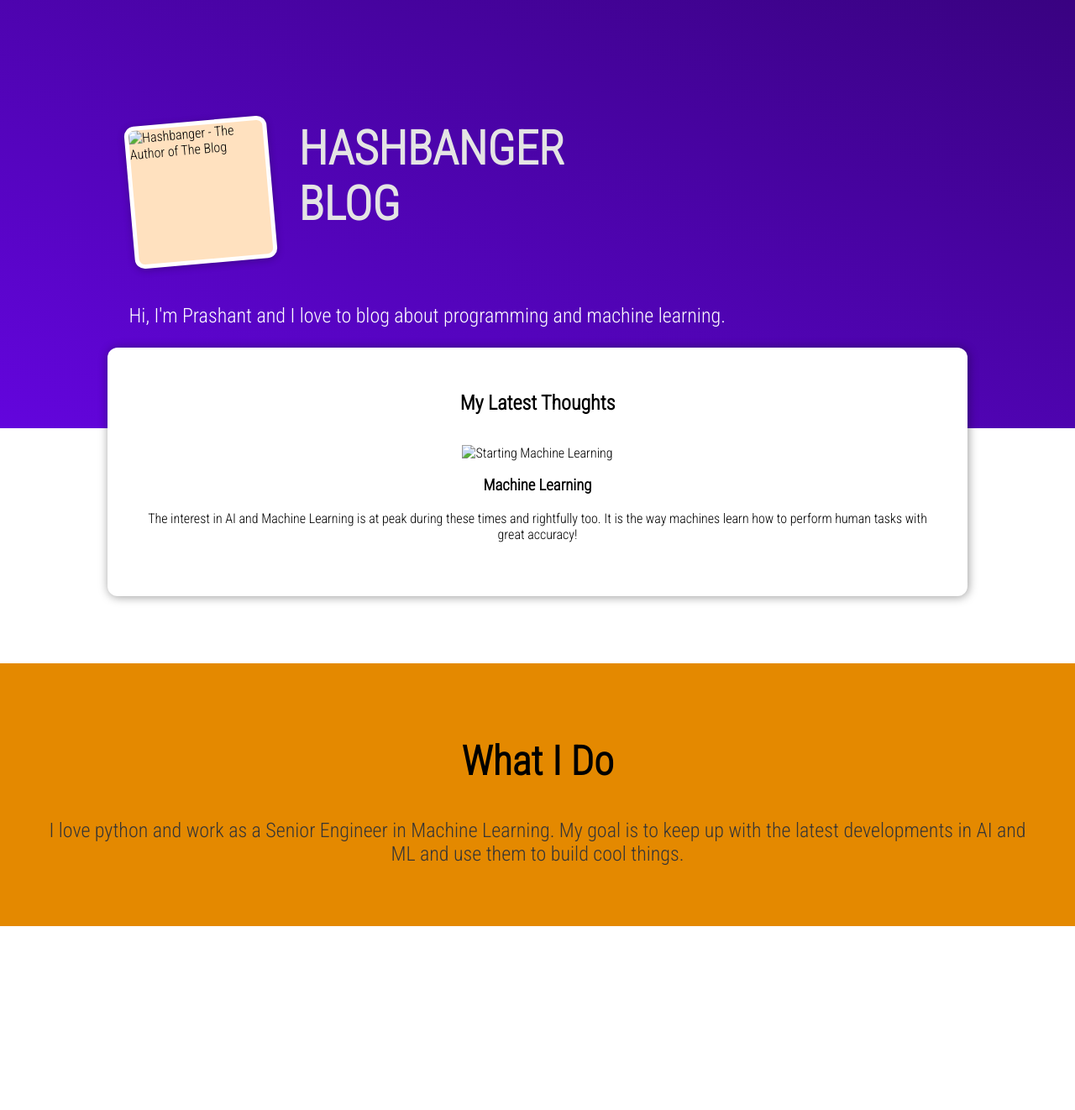
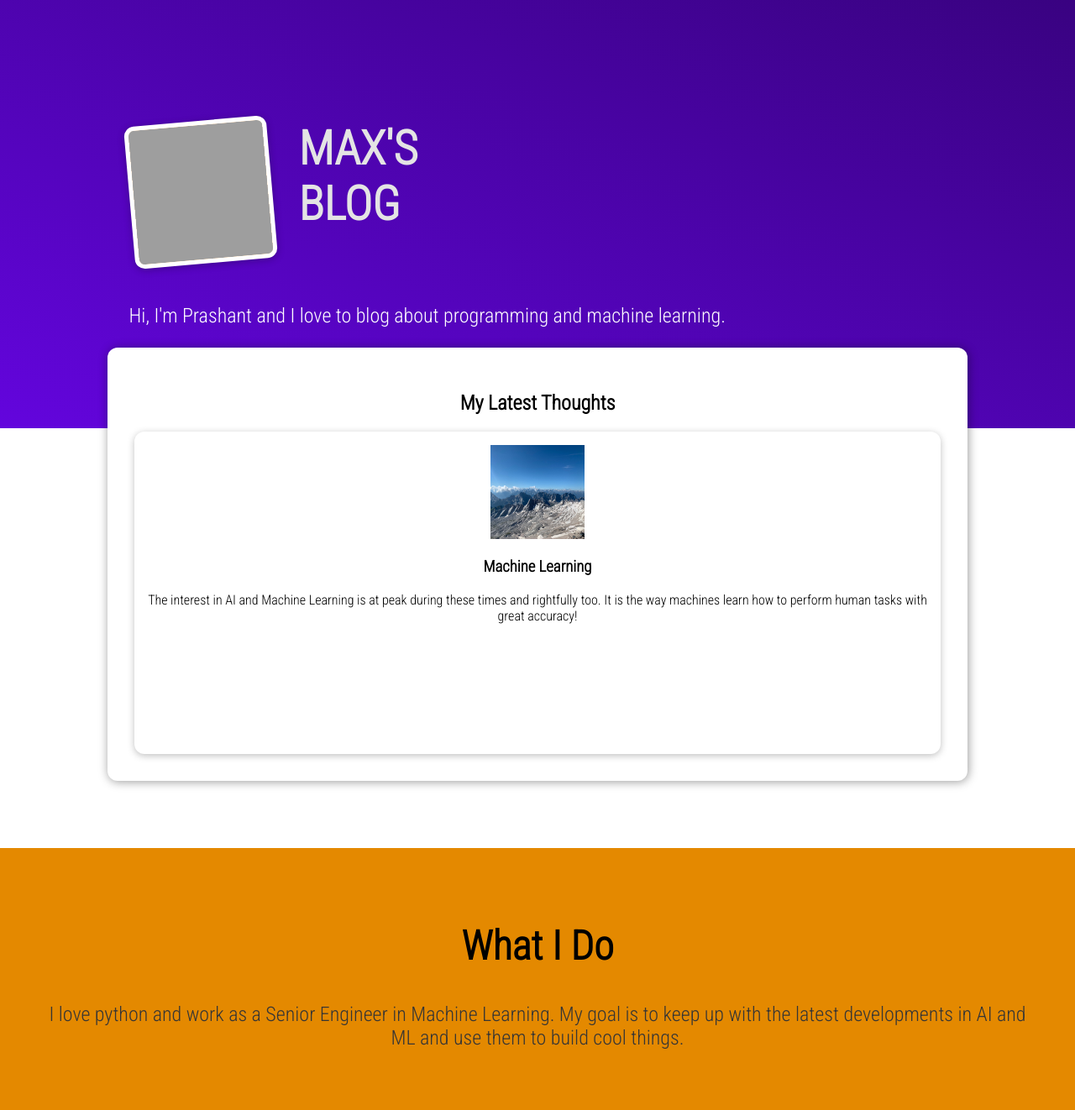
Before and after one commit to hashbanger/learning-django, a Django app: template my_site/blog/templates/blog/index.html in a window 1280 px wide. Shown: the part 100-1422 px from the top of the page at 84% size. Before the commit the page ends 1203 px from the top, so only its background shows below. Run offline with Django 4.2, Linux system fonts and the light colour scheme; the template is opened without the code that fills it, so the values that code supplies are empty; grey boxes are pictures that could not be loaded.

Commit message:
added images

```diff
--- a/my_site/blog/static/blog/index.css
+++ b/my_site/blog/static/blog/index.css
@@ -94,3 +94,15 @@
     background-color: #390281;
     color: white;
 }
+.post img {
+    width: 7rem;
+    height: 7rem;
+}
+
+.post a {
+    height: 22rem;
+    transform-origin: center;
+    box-shadow: 0 2px 8px rgba(0, 0, 0, 0.25);
+    border-radius: 12px;
+    background-color: white;
+}
--- a/my_site/blog/templates/blog/index.html
+++ b/my_site/blog/templates/blog/index.html
@@ -18,8 +18,8 @@
 
     <section id="welcome">
         <header>
-            <img src="" alt="Hashbanger - The Author of The Blog">
-            <h2>HASHBANGER BLOG</h2>
+            <img src="{% static 'blog/images/max.png' %}" alt="Max - The author of the blog">
+            <h2>MAX'S BLOG</h2>
         </header>
         <p>Hi, I'm Prashant and I love to blog about programming and machine learning.</p>
     </section>
@@ -31,7 +31,7 @@
             <li>
                 <article class="post">
                     <a href="">
-                        <img src="" alt="Starting Machine Learning">
+                        <img src="{% static 'blog/images/mountains.jpg' %}" alt="Mountain Hiking">
                         <div class="post__content">
                             <h3>Machine Learning</h3>
                             <p>The interest in AI and Machine Learning is at peak during these times and rightfully too.
```
Also changed, not shown: my_site/blog/static/blog/images/coding.jpg (added), my_site/blog/static/blog/images/mountains.jpg (added), my_site/blog/static/blog/images/woods.jpg (added), 1 other file. Lines whose indentation alone changed are shown as unchanged.
